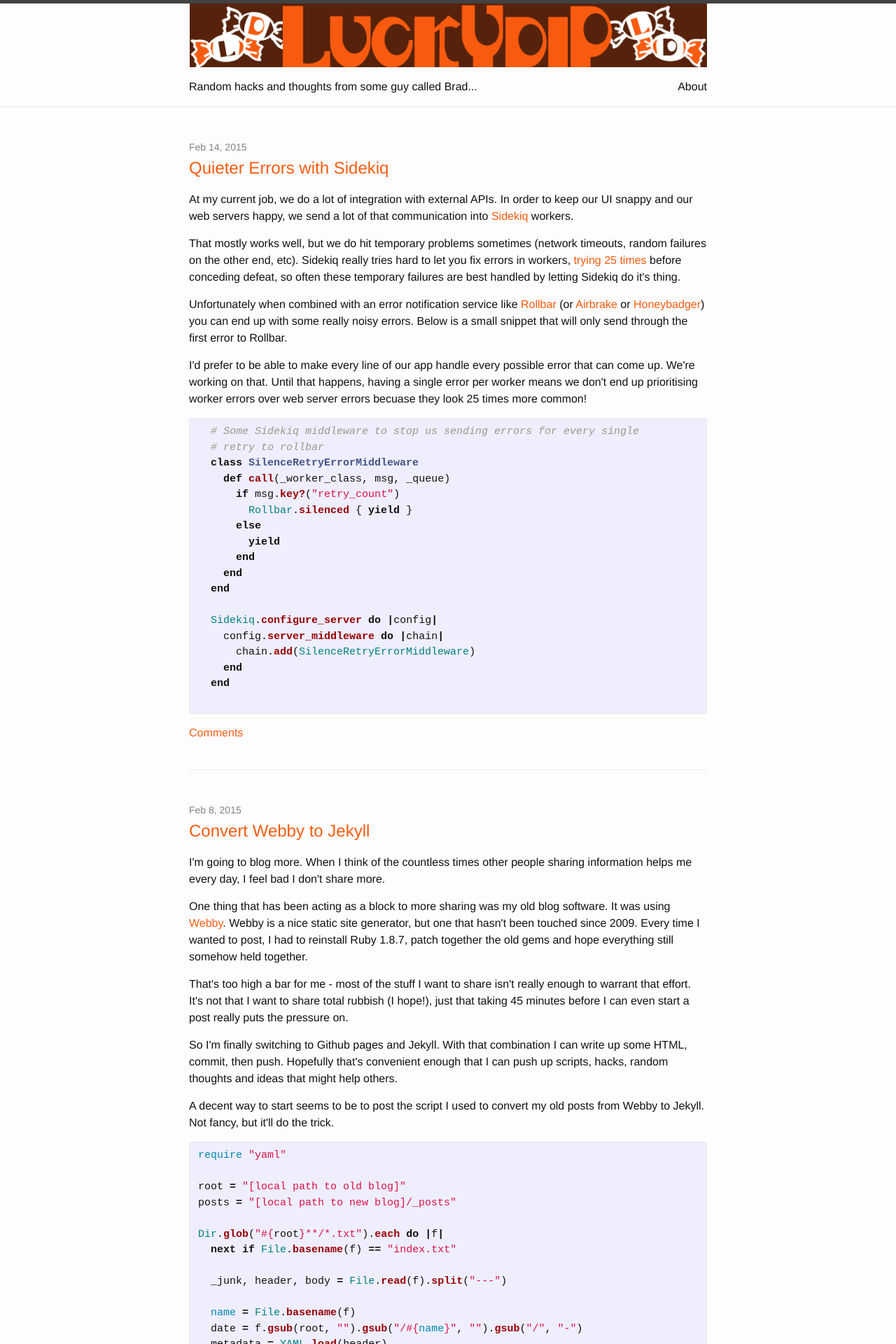
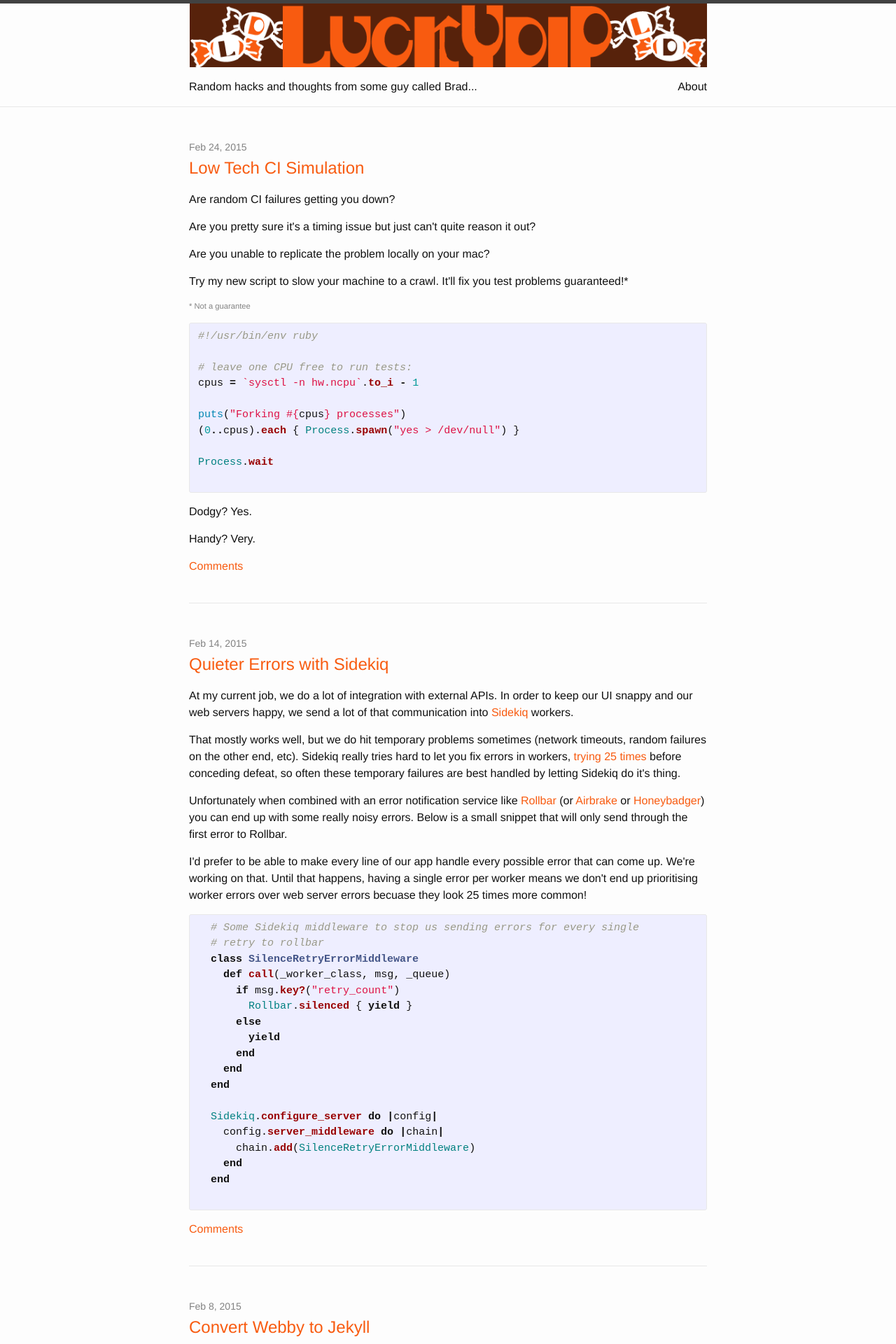
Before and after one commit to bradx3/blog, a Jekyll site: the page built from index.html, in a window 1280 px wide. Shown: the top 1920 px of the page at 70% size. Built offline with Jekyll 4.4.1, drawn with Linux system fonts in a browser that asks for light colours; comment, search, counter and statistics services are not loaded.

Commit message:
add rail_cpu script post

```diff
--- a/_config.yml
+++ b/_config.yml
@@ -10,5 +10,6 @@ twitter_username: bradx3
 github_username:  bradx3
 
 # Build settings
+excerpt_separator: ""   # Workaround for http://blog.slaks.net/2013-08-09/jekyll-tag-was-never-closed
 exclude: [vendor]
 permalink: /articles/:year/:month/:day/:title
--- /dev/null
+++ b/_posts/2015-02-24-low-tech-ci-simulation.html
@@ -0,0 +1,39 @@
+---
+layout: post
+title: "Low Tech CI Simulation"
+---
+
+<p>
+  Are random CI failures getting you down?
+</p>
+<p>
+  Are you pretty sure it's a timing issue but just can't quite reason it out?
+</p>
+<p>
+  Are you unable to replicate the problem locally on your mac?
+</p>
+<p>
+  Try my new script to slow your machine to a crawl. It'll fix you test problems guaranteed!*
+</p>
+<p class="small">
+  * Not a guarantee
+</p>
+<p>
+  {% highlight ruby %}
+#!/usr/bin/env ruby
+
+# leave one CPU free to run tests:
+cpus = `sysctl -n hw.ncpu`.to_i - 1
+
+puts("Forking #{cpus} processes")
+(0..cpus).each { Process.spawn("yes > /dev/null") }
+
+Process.wait
+  {% endhighlight %}
+</p>
+<p>
+  Dodgy? Yes.
+</p>
+<p>
+  Handy? Very.
+</p>
--- a/css/main.scss
+++ b/css/main.scss
@@ -33,6 +33,10 @@ $on-laptop:        800px;
   text-indent: -10000px;
 }
 
+.small {
+  color: $grey-color;
+  font-size: 70%;
+}
 .tagline {
   line-height: 56px;
   float: left;
```
